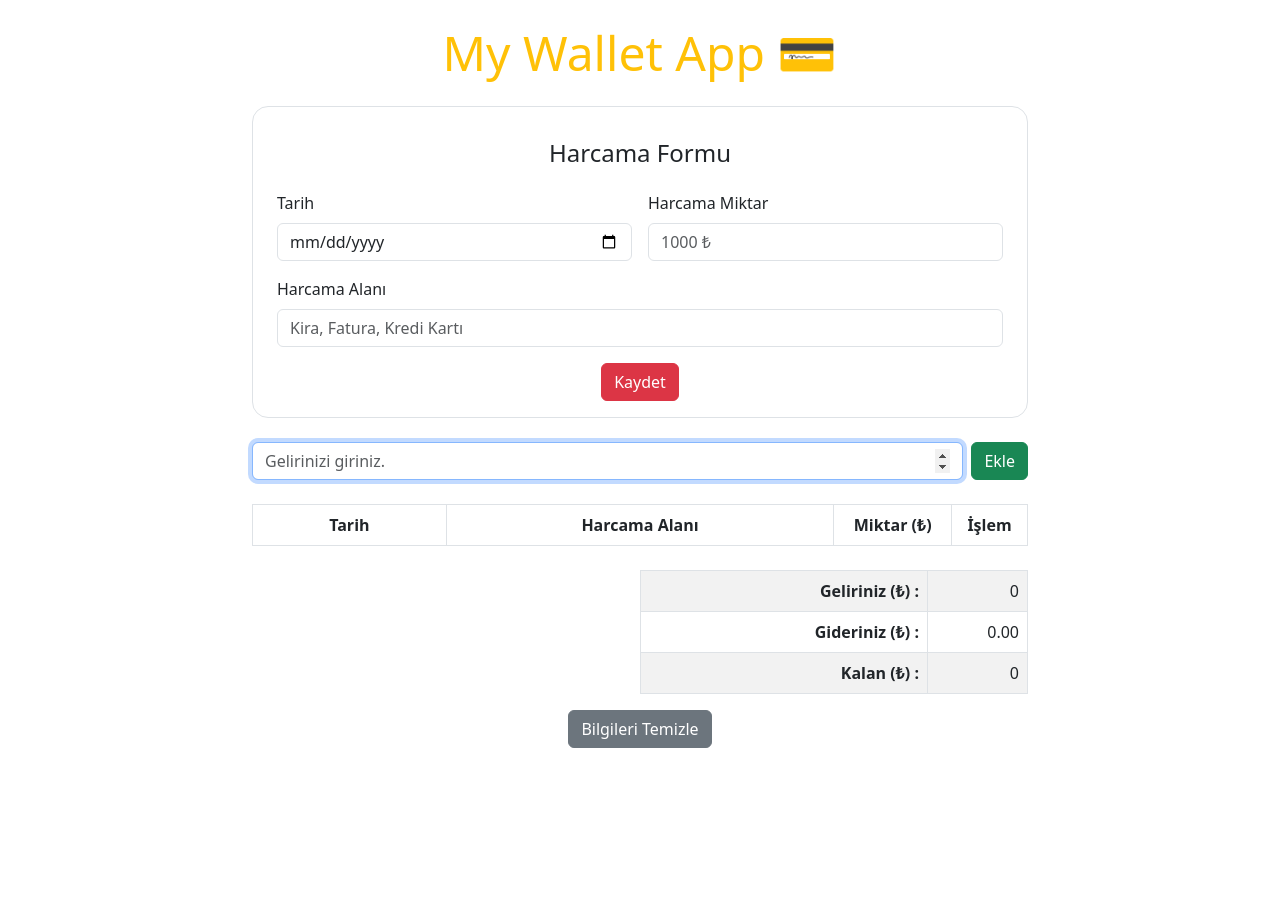
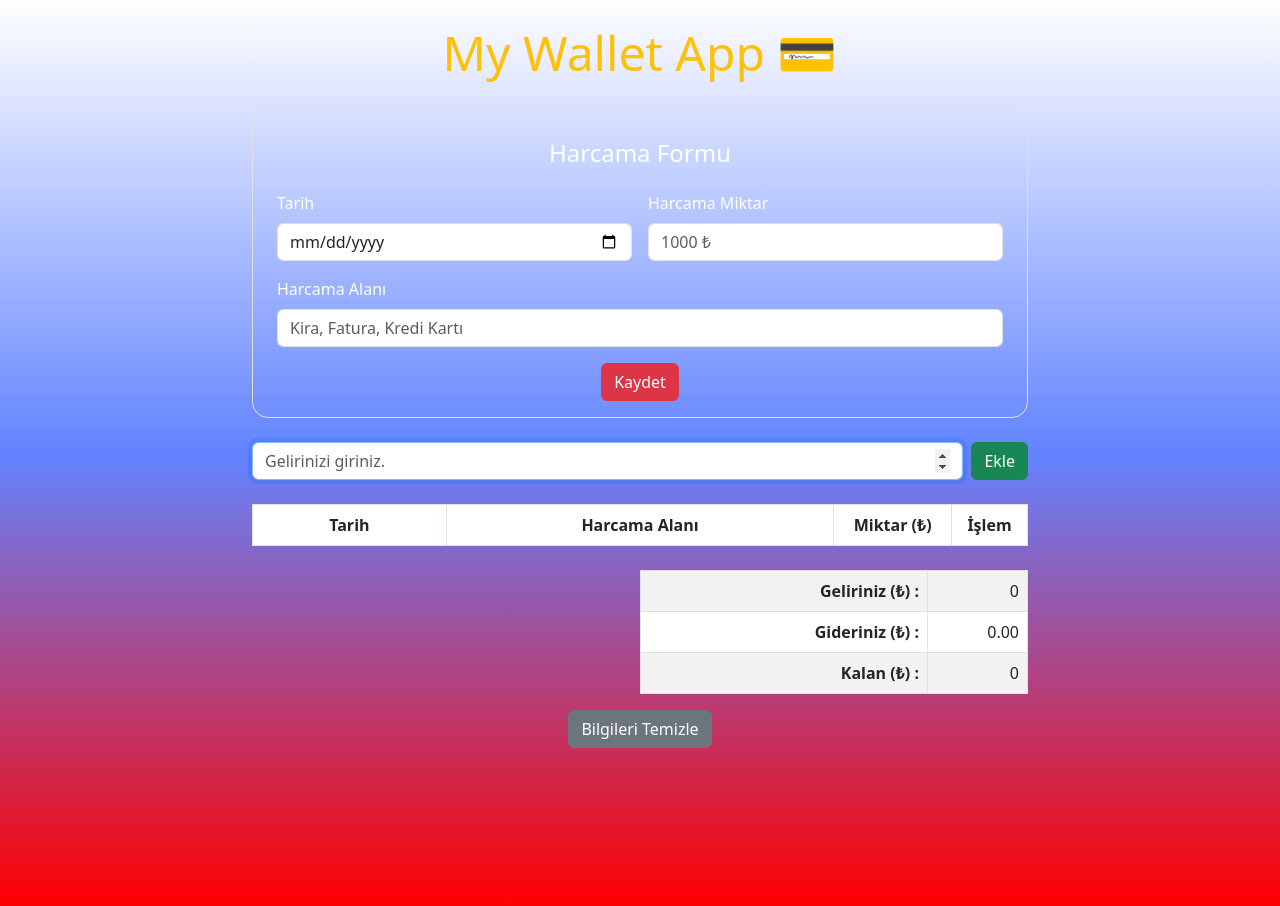
Before and after one commit to MertKaratass/Wallet-APP, a plain HTML site: page index.html in a window 1280 px wide. Before the commit the page ends 800 px from the top, so only its background shows below. Drawn offline with nearby package versions, Linux system fonts and the light colour scheme.

Commit message:
view-editing

```diff
--- a/index.html
+++ b/index.html
@@ -18,6 +18,7 @@
       integrity="sha384-9ndCyUaIbzAi2FUVXJi0CjmCapSmO7SnpJef0486qhLnuZ2cdeRhO02iuK6FUUVM"
       crossorigin="anonymous"
     />
+    <link rel="stylesheet" href="style/style.css" />
   </head>
   <body>
     <header class="text-warning text-center display-5 my-4">
@@ -26,13 +27,15 @@
 
     <main class="container" style="max-width: 800px">
       <form id="harcama-formu" class="row g-3 p-3 mt-4 border rounded-4 m-0">
-        <h4 class="text-center">Harcama Formu</h4>
+        <h4 class="text-center text-white">Harcama Formu</h4>
         <div class="col-6">
-          <label for="tarih" class="form-label">Tarih</label>
+          <label for="tarih" class="form-label text-white">Tarih</label>
           <input type="date" class="form-control" id="tarih" required />
         </div>
         <div class="col-6">
-          <label for="miktar" class="form-label">Harcama Miktar</label>
+          <label for="miktar" class="form-label text-white"
+            >Harcama Miktar</label
+          >
           <input
             type="number"
             class="form-control"
@@ -44,7 +47,9 @@
           />
         </div>
         <div class="col-12">
-          <label for="harcama-alani" class="form-label">Harcama Alanı</label>
+          <label for="harcama-alani" class="form-label text-white"
+            >Harcama Alanı</label
+          >
           <input
             type="text"
             class="form-control"
--- a/style/style.css
+++ b/style/style.css
@@ -0,0 +1,19 @@
+* {
+  margin: 0;
+  padding: 0;
+  box-sizing: border-box;
+}
+
+body {
+  background-color: #ffffff;
+  background-image: linear-gradient(
+    180deg,
+    #ffffff 0%,
+    #6284ff 50%,
+    #ff0000 100%
+  );
+}
+
+main {
+  height: 100vh;
+}
```
